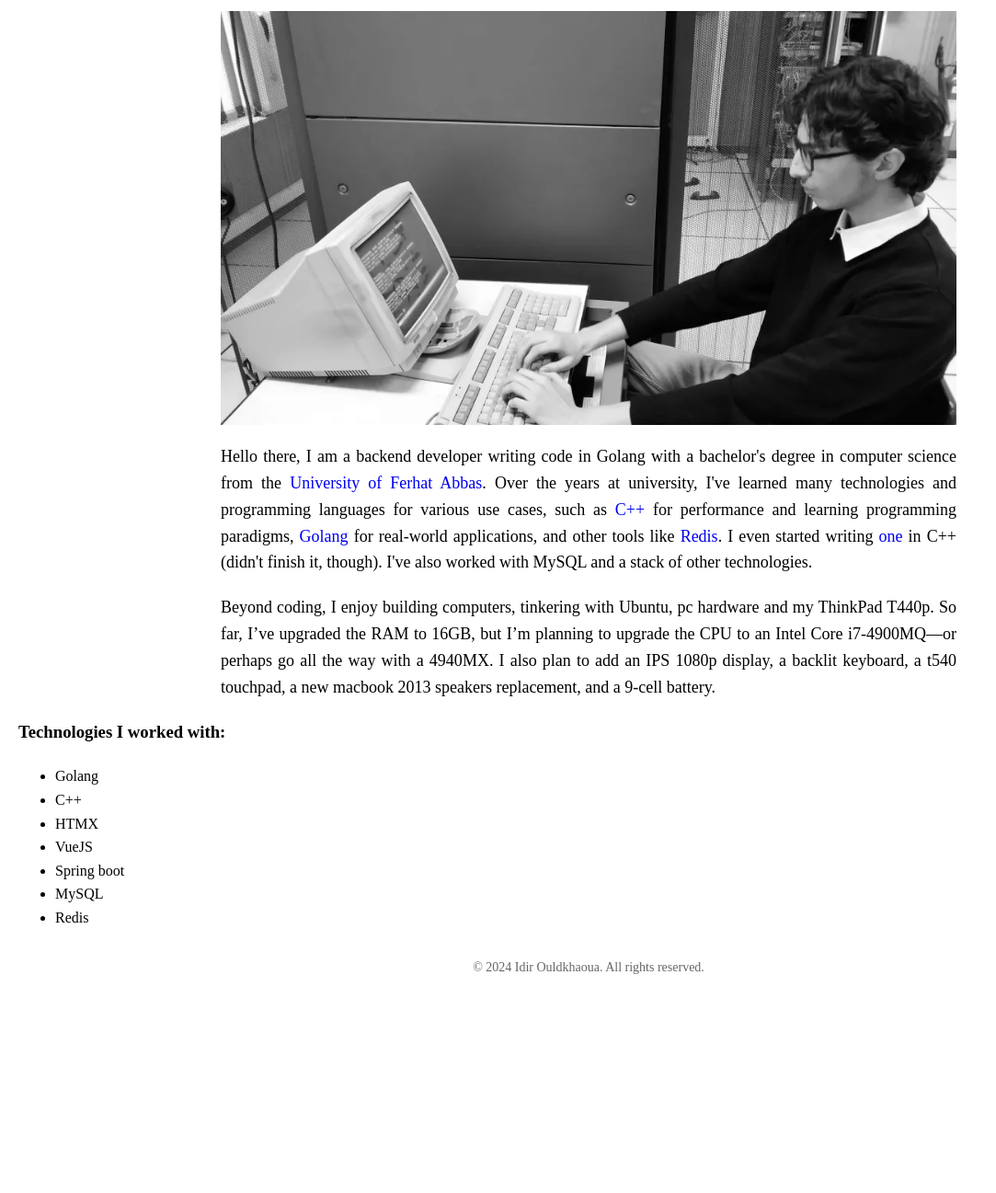
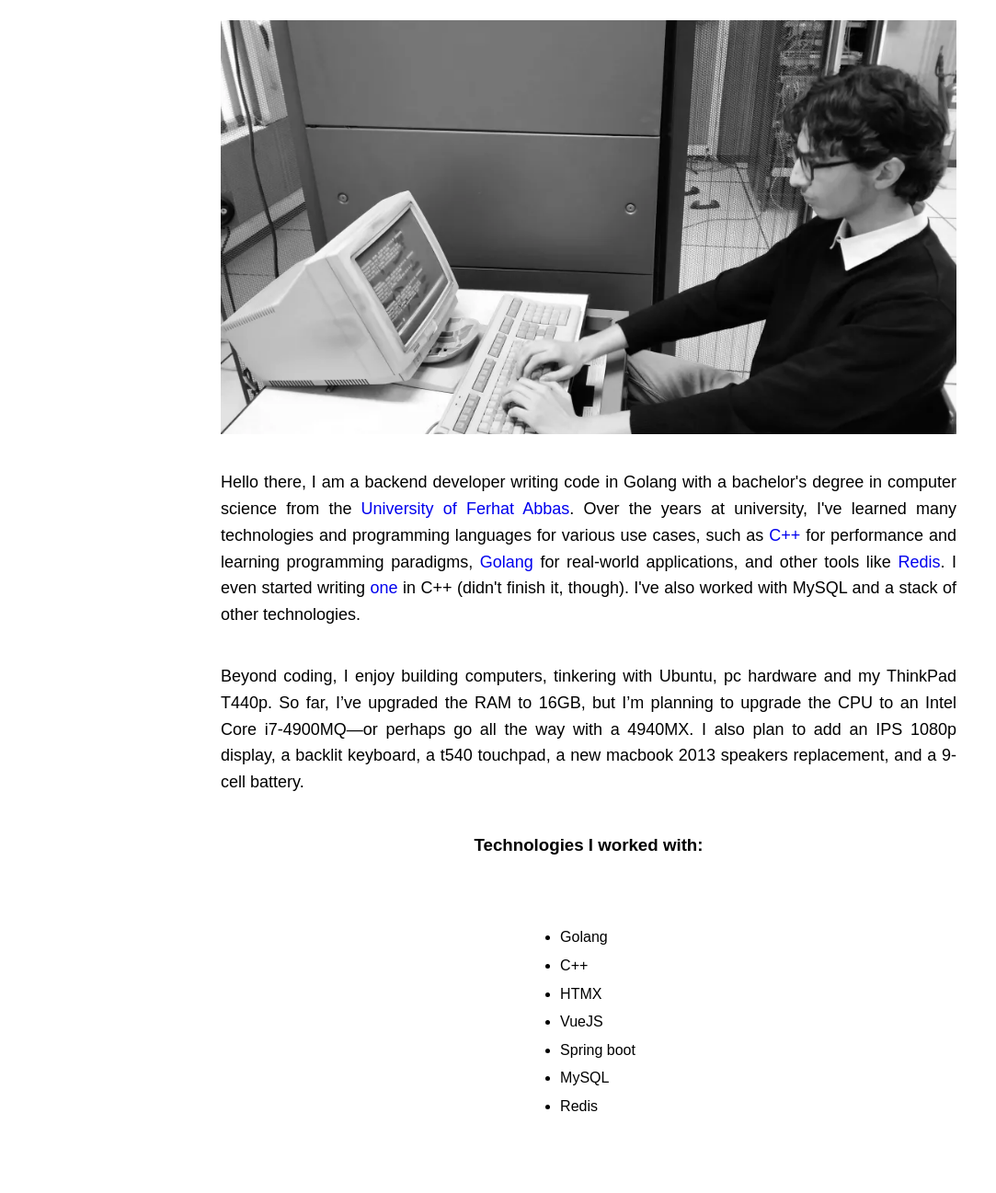
Before and after one commit to eDyrr/eDyrr.github.io, a plain HTML site: page index.html in a window 1280 px wide. Shown: the part 125-1422 px from the top of the page at 92% size, without its empty margins (0-1083 px from the left). Before the commit the page ends 1208 px from the top, so only its background shows below. Drawn offline with nearby package versions, Linux system fonts and the light colour scheme.

Commit message:
correction

```diff
--- a/index.html
+++ b/index.html
@@ -12,7 +12,13 @@
         /* General Styling */
         body {
             margin: 0;
-            padding: 20px;
+            padding: 0;
+            display: flex;
+            flex-direction: column;
+            align-items: center;
+            justify-content: center;
+            min-height: 100vh;
+            font-family: Arial, sans-serif;
             line-height: 1.6;
         }
 
@@ -43,18 +49,18 @@
         /* Image Styling */
         img {
             display: block;
-            width: 100%; /* Make the image the same width as the text */
-            max-width: 800px; /* Limit the maximum width to the same as the text */
+            width: 100%;
+            max-width: 800px;
             height: auto;
-            margin: 0 auto 20px; /* Center the image and add spacing below */
+            margin: 20px auto;
         }
 
         /* Paragraph Styling */
         p {
             max-width: 800px;
-            margin: 0 auto 20px;
             text-align: justify;
             font-size: 18px;
+            margin-bottom: 20px;
         }
 
         /* Anchor links inside paragraphs */
@@ -72,6 +78,16 @@
             text-align: center;
             font-size: 14px;
             color: #666;
+        }
+
+        /* Unordered List Styling */
+        ul {
+            list-style-type: disc;
+            padding-left: 20px;
+        }
+
+        li {
+            margin-bottom: 5px;
         }
     </style>
 </head>
@@ -121,8 +137,8 @@
             <li>MySQL</li>
             <li>Redis</li>
         </ul>
+    </p>
 
-    </p>
     <!-- Footer -->
     <footer>
         &copy; 2024 Idir Ouldkhaoua. All rights reserved.
```
